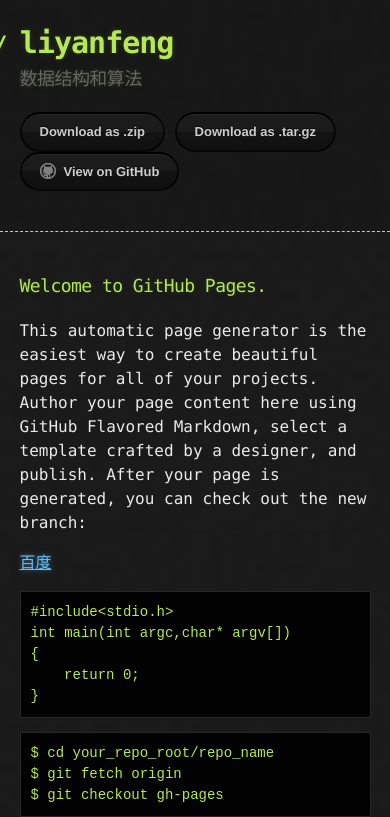
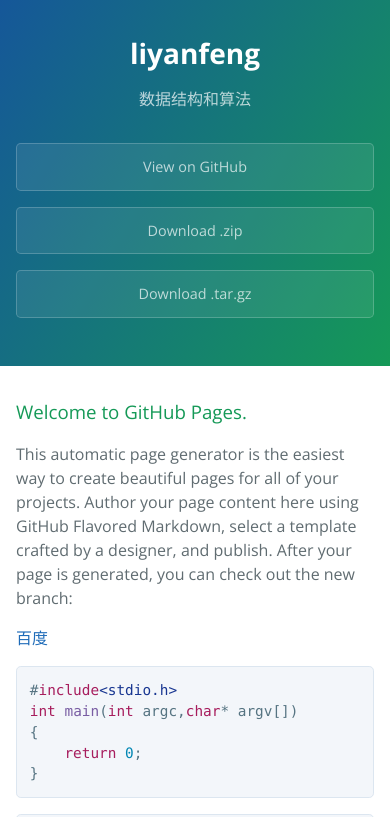
Before and after one commit to liyanfeng/suanfa, a plain HTML site: page index.html in a window 390 px wide. Shown: the top 817 px of the page. Drawn offline with nearby package versions, Linux system fonts and the light colour scheme.

Commit message:
Create gh-pages branch via GitHub

```diff
--- a/index.html
+++ b/index.html
@@ -1,34 +1,25 @@
 <!DOCTYPE html>
-<html>
+<html lang="en-us">
   <head>
-    <meta charset='utf-8'>
-    <meta http-equiv="X-UA-Compatible" content="chrome=1">
+    <meta charset="UTF-8">
+    <title>liyanfeng by liyanfeng</title>
+    <meta name="viewport" content="width=device-width, initial-scale=1">
+    <link rel="stylesheet" type="text/css" href="stylesheets/normalize.css" media="screen">
+    <link href='http://fonts.googleapis.com/css?family=Open+Sans:400,700' rel='stylesheet' type='text/css'>
+    <link rel="stylesheet" type="text/css" href="stylesheets/stylesheet.css" media="screen">
+    <link rel="stylesheet" type="text/css" href="stylesheets/github-light.css" media="screen">
+  </head>
+  <body>
+    <section class="page-header">
+      <h1 class="project-name">liyanfeng</h1>
+      <h2 class="project-tagline">数据结构和算法</h2>
+      <a href="https://github.com/liyanfeng/suanfa" class="btn">View on GitHub</a>
+      <a href="https://github.com/liyanfeng/suanfa/zipball/master" class="btn">Download .zip</a>
+      <a href="https://github.com/liyanfeng/suanfa/tarball/master" class="btn">Download .tar.gz</a>
+    </section>
 
-    <link rel="stylesheet" type="text/css" href="stylesheets/stylesheet.css" media="screen">
-    <link rel="stylesheet" type="text/css" href="stylesheets/pygment_trac.css" media="screen">
-    <link rel="stylesheet" type="text/css" href="stylesheets/print.css" media="print">
-
-    <title>liyanfeng by liyanfeng</title>
-  </head>
-
-  <body>
-
-    <header>
-      <div class="container">
-        <h1>liyanfeng</h1>
-        <h2>数据结构和算法</h2>
-
-        <section id="downloads">
-          <a href="https://github.com/liyanfeng/suanfa/zipball/master" class="btn">Download as .zip</a>
-          <a href="https://github.com/liyanfeng/suanfa/tarball/master" class="btn">Download as .tar.gz</a>
-          <a href="https://github.com/liyanfeng/suanfa" class="btn btn-github"><span class="icon"></span>View on GitHub</a>
-        </section>
-      </div>
-    </header>
-
-    <div class="container">
-      <section id="main_content">
-        <h3>
+    <section class="main-content">
+      <h3>
 <a id="welcome-to-github-pages" class="anchor" href="#welcome-to-github-pages" aria-hidden="true"><span class="octicon octicon-link"></span></a>Welcome to GitHub Pages.</h3>
 
 <p>This automatic page generator is the easiest way to create beautiful pages for all of your projects. Author your page content here using GitHub Flavored Markdown, select a template crafted by a designer, and publish. After your page is generated, you can check out the new branch:</p>
@@ -67,10 +58,16 @@
 <a id="support-or-contact" class="anchor" href="#support-or-contact" aria-hidden="true"><span class="octicon octicon-link"></span></a>Support or Contact</h3>
 
 <p>Having trouble with Pages? Check out the documentation at <a href="https://help.github.com/pages">https://help.github.com/pages</a> or contact <a href="mailto:support@github.com">support@github.com</a> and we’ll help you sort it out.</p>
-      </section>
-    </div>
 
-              <script type="text/javascript">
+      <footer class="site-footer">
+        <span class="site-footer-owner"><a href="https://github.com/liyanfeng/suanfa">liyanfeng</a> is maintained by <a href="https://github.com/liyanfeng">liyanfeng</a>.</span>
+
+        <span class="site-footer-credits">This page was generated by <a href="https://pages.github.com">GitHub Pages</a> using the <a href="https://github.com/jasonlong/cayman-theme">Cayman theme</a> by <a href="https://twitter.com/jasonlong">Jason Long</a>.</span>
+      </footer>
+
+    </section>
+
+            <script type="text/javascript">
             var gaJsHost = (("https:" == document.location.protocol) ? "https://ssl." : "http://www.");
             document.write(unescape("%3Cscript src='" + gaJsHost + "google-analytics.com/ga.js' type='text/javascript'%3E%3C/script%3E"));
           </script>
--- a/stylesheets/stylesheet.css
+++ b/stylesheets/stylesheet.css
@@ -1,247 +1,245 @@
+* {
+  box-sizing: border-box; }
+
 body {
+  padding: 0;
   margin: 0;
-  padding: 0;
-  background: #151515 url("../images/bkg.png") 0 0;
-  color: #eaeaea;
-  font: 16px;
+  font-family: "Open Sans", "Helvetica Neue", Helvetica, Arial, sans-serif;
+  font-size: 16px;
   line-height: 1.5;
-  font-family: Monaco, "Bitstream Vera Sans Mono", "Lucida Console", Terminal, monospace;
-}
+  color: #606c71; }
 
-/* General & 'Reset' Stuff */
-
-.container {
-  width: 90%;
-  max-width: 600px;
-  margin: 0 auto;
-}
-
-section {
-  display: block;
-  margin: 0 0 20px 0;
-}
-
-h1, h2, h3, h4, h5, h6 {
-  margin: 0 0 20px;
-}
-
-li {
-  line-height: 1.4 ;
-}
-
-/* Header, <header>
-   header   - container
-   h1       - project name
-   h2       - project description
-*/
-
-header {
-  background: rgba(0, 0, 0, 0.1);
-  width: 100%;
-  border-bottom: 1px dashed #b5e853;
-  padding: 20px 0;
-  margin: 0 0 40px 0;
-}
-
-header h1 {
-  font-size: 30px;
-  line-height: 1.5;
-  margin: 0 0 0 -40px;
-  font-weight: bold;
-  font-family: Monaco, "Bitstream Vera Sans Mono", "Lucida Console", Terminal, monospace;
-  color: #b5e853;
-  text-shadow: 0 1px 1px rgba(0, 0, 0, 0.1),
-               0 0 5px rgba(181, 232, 83, 0.1),
-               0 0 10px rgba(181, 232, 83, 0.1);
-  letter-spacing: -1px;
-  -webkit-font-smoothing: antialiased;
-}
-
-header h1:before {
-  content: "./ ";
-  font-size: 24px;
-}
-
-header h2 {
-  font-size: 18px;
-  font-weight: 300;
-  color: #666;
-}
-
-#downloads .btn {
-  display: inline-block;
-  text-align: center;
-  margin: 0;
-}
-
-/* Main Content
-*/
-
-#main_content {
-  width: 100%;
-  -webkit-font-smoothing: antialiased;
-}
-section img {
-  max-width: 100%
-}
-
-h1, h2, h3, h4, h5, h6 {
-  font-weight: normal;
-  font-family: Monaco, "Bitstream Vera Sans Mono", "Lucida Console", Terminal, monospace;
-  color: #b5e853;
-  letter-spacing: -0.03em;
-  text-shadow: 0 1px 1px rgba(0, 0, 0, 0.1),
-               0 0 5px rgba(181, 232, 83, 0.1),
-               0 0 10px rgba(181, 232, 83, 0.1);
-}
-
-#main_content h1 {
-  font-size: 30px;
-}
-
-#main_content h2 {
-  font-size: 24px;
-}
-
-#main_content h3 {
-  font-size: 18px;
-}
-
-#main_content h4 {
-  font-size: 14px;
-}
-
-#main_content h5 {
-  font-size: 12px;
-  text-transform: uppercase;
-  margin: 0 0 5px 0;
-}
-
-#main_content h6 {
-  font-size: 12px;
-  text-transform: uppercase;
-  color: #999;
-  margin: 0 0 5px 0;
-}
-
-dt {
-  font-style: italic;
-  font-weight: bold;
-}
-
-ul li {
-  list-style: none;
-}
-
-ul li:before {
-  content: ">>";
-  font-family: Monaco, "Bitstream Vera Sans Mono", "Lucida Console", Terminal, monospace;
-  font-size: 13px;
-  color: #b5e853;
-  margin-left: -37px;
-  margin-right: 21px;
-  line-height: 16px;
-}
-
-blockquote {
-  color: #aaa;
-  padding-left: 10px;
-  border-left: 1px dotted #666;
-}
-
-pre {
-  background: rgba(0, 0, 0, 0.9);
-  border: 1px solid rgba(255, 255, 255, 0.15);
-  padding: 10px;
-  font-size: 14px;
-  color: #b5e853;
-  border-radius: 2px;
-  -moz-border-radius: 2px;
-  -webkit-border-radius: 2px;
-  text-wrap: normal;
-  overflow: auto;
-  overflow-y: hidden;
-}
-
-table {
-  width: 100%;
-  margin: 0 0 20px 0;
-}
-
-th {
-  text-align: left;
-  border-bottom: 1px dashed #b5e853;
-  padding: 5px 10px;
-}
-
-td {
-  padding: 5px 10px;
-}
-
-hr {
-  height: 0;
-  border: 0;
-  border-bottom: 1px dashed #b5e853;
-  color: #b5e853;
-}
-
-/* Buttons
-*/
+a {
+  color: #1e6bb8;
+  text-decoration: none; }
+  a:hover {
+    text-decoration: underline; }
 
 .btn {
   display: inline-block;
-  background: -webkit-linear-gradient(top, rgba(40, 40, 40, 0.3), rgba(35, 35, 35, 0.3) 50%, rgba(10, 10, 10, 0.3) 50%, rgba(0, 0, 0, 0.3));
-  padding: 8px 18px;
-  border-radius: 50px;
-  border: 2px solid rgba(0, 0, 0, 0.7);
-  border-bottom: 2px solid rgba(0, 0, 0, 0.7);
-  border-top: 2px solid rgba(0, 0, 0, 1);
-  color: rgba(255, 255, 255, 0.8);
-  font-family: Helvetica, Arial, sans-serif;
-  font-weight: bold;
-  font-size: 13px;
-  text-decoration: none;
-  text-shadow: 0 -1px 0 rgba(0, 0, 0, 0.75);
-  box-shadow: inset 0 1px 0 rgba(255, 255, 255, 0.05);
-}
+  margin-bottom: 1rem;
+  color: rgba(255, 255, 255, 0.7);
+  background-color: rgba(255, 255, 255, 0.08);
+  border-color: rgba(255, 255, 255, 0.2);
+  border-style: solid;
+  border-width: 1px;
+  border-radius: 0.3rem;
+  transition: color 0.2s, background-color 0.2s, border-color 0.2s; }
+  .btn + .btn {
+    margin-left: 1rem; }
 
 .btn:hover {
-  background: -webkit-linear-gradient(top, rgba(40, 40, 40, 0.6), rgba(35, 35, 35, 0.6) 50%, rgba(10, 10, 10, 0.8) 50%, rgba(0, 0, 0, 0.8));
-}
+  color: rgba(255, 255, 255, 0.8);
+  text-decoration: none;
+  background-color: rgba(255, 255, 255, 0.2);
+  border-color: rgba(255, 255, 255, 0.3); }
 
-.btn .icon {
-  display: inline-block;
-  width: 16px;
-  height: 16px;
-  margin: 1px 8px 0 0;
-  float: left;
-}
+@media screen and (min-width: 64em) {
+  .btn {
+    padding: 0.75rem 1rem; } }
 
-.btn-github .icon {
-  opacity: 0.6;
-  background: url("../images/blacktocat.png") 0 0 no-repeat;
-}
+@media screen and (min-width: 42em) and (max-width: 64em) {
+  .btn {
+    padding: 0.6rem 0.9rem;
+    font-size: 0.9rem; } }
 
-/* Links
-   a, a:hover, a:visited
-*/
+@media screen and (max-width: 42em) {
+  .btn {
+    display: block;
+    width: 100%;
+    padding: 0.75rem;
+    font-size: 0.9rem; }
+    .btn + .btn {
+      margin-top: 1rem;
+      margin-left: 0; } }
 
-a {
-  color: #63c0f5;
-  text-shadow: 0 0 5px rgba(104, 182, 255, 0.5);
-}
+.page-header {
+  color: #fff;
+  text-align: center;
+  background-color: #159957;
+  background-image: linear-gradient(120deg, #155799, #159957); }
 
-/* Clearfix */
+@media screen and (min-width: 64em) {
+  .page-header {
+    padding: 5rem 6rem; } }
 
-.cf:before, .cf:after {
-  content:"";
-  display:table;
-}
+@media screen and (min-width: 42em) and (max-width: 64em) {
+  .page-header {
+    padding: 3rem 4rem; } }
 
-.cf:after {
-  clear:both;
-}
+@media screen and (max-width: 42em) {
+  .page-header {
+    padding: 2rem 1rem; } }
 
-.cf {
-  zoom:1;
-}
+.project-name {
+  margin-top: 0;
+  margin-bottom: 0.1rem; }
+
+@media screen and (min-width: 64em) {
+  .project-name {
+    font-size: 3.25rem; } }
+
+@media screen and (min-width: 42em) and (max-width: 64em) {
+  .project-name {
+    font-size: 2.25rem; } }
+
+@media screen and (max-width: 42em) {
+  .project-name {
+    font-size: 1.75rem; } }
+
+.project-tagline {
+  margin-bottom: 2rem;
+  font-weight: normal;
+  opacity: 0.7; }
+
+@media screen and (min-width: 64em) {
+  .project-tagline {
+    font-size: 1.25rem; } }
+
+@media screen and (min-width: 42em) and (max-width: 64em) {
+  .project-tagline {
+    font-size: 1.15rem; } }
+
+@media screen and (max-width: 42em) {
+  .project-tagline {
+    font-size: 1rem; } }
+
+.main-content :first-child {
+  margin-top: 0; }
+.main-content img {
+  max-width: 100%; }
+.main-content h1, .main-content h2, .main-content h3, .main-content h4, .main-content h5, .main-content h6 {
+  margin-top: 2rem;
+  margin-bottom: 1rem;
+  font-weight: normal;
+  color: #159957; }
+.main-content p {
+  margin-bottom: 1em; }
+.main-content code {
+  padding: 2px 4px;
+  font-family: Consolas, "Liberation Mono", Menlo, Courier, monospace;
+  font-size: 0.9rem;
+  color: #383e41;
+  background-color: #f3f6fa;
+  border-radius: 0.3rem; }
+.main-content pre {
+  padding: 0.8rem;
+  margin-top: 0;
+  margin-bottom: 1rem;
+  font: 1rem Consolas, "Liberation Mono", Menlo, Courier, monospace;
+  color: #567482;
+  word-wrap: normal;
+  background-color: #f3f6fa;
+  border: solid 1px #dce6f0;
+  border-radius: 0.3rem; }
+  .main-content pre > code {
+    padding: 0;
+    margin: 0;
+    font-size: 0.9rem;
+    color: #567482;
+    word-break: normal;
+    white-space: pre;
+    background: transparent;
+    border: 0; }
+.main-content .highlight {
+  margin-bottom: 1rem; }
+  .main-content .highlight pre {
+    margin-bottom: 0;
+    word-break: normal; }
+.main-content .highlight pre, .main-content pre {
+  padding: 0.8rem;
+  overflow: auto;
+  font-size: 0.9rem;
+  line-height: 1.45;
+  border-radius: 0.3rem; }
+.main-content pre code, .main-content pre tt {
+  display: inline;
+  max-width: initial;
+  padding: 0;
+  margin: 0;
+  overflow: initial;
+  line-height: inherit;
+  word-wrap: normal;
+  background-color: transparent;
+  border: 0; }
+  .main-content pre code:before, .main-content pre code:after, .main-content pre tt:before, .main-content pre tt:after {
+    content: normal; }
+.main-content ul, .main-content ol {
+  margin-top: 0; }
+.main-content blockquote {
+  padding: 0 1rem;
+  margin-left: 0;
+  color: #819198;
+  border-left: 0.3rem solid #dce6f0; }
+  .main-content blockquote > :first-child {
+    margin-top: 0; }
+  .main-content blockquote > :last-child {
+    margin-bottom: 0; }
+.main-content table {
+  display: block;
+  width: 100%;
+  overflow: auto;
+  word-break: normal;
+  word-break: keep-all; }
+  .main-content table th {
+    font-weight: bold; }
+  .main-content table th, .main-content table td {
+    padding: 0.5rem 1rem;
+    border: 1px solid #e9ebec; }
+.main-content dl {
+  padding: 0; }
+  .main-content dl dt {
+    padding: 0;
+    margin-top: 1rem;
+    font-size: 1rem;
+    font-weight: bold; }
+  .main-content dl dd {
+    padding: 0;
+    margin-bottom: 1rem; }
+.main-content hr {
+  height: 2px;
+  padding: 0;
+  margin: 1rem 0;
+  background-color: #eff0f1;
+  border: 0; }
+
+@media screen and (min-width: 64em) {
+  .main-content {
+    max-width: 64rem;
+    padding: 2rem 6rem;
+    margin: 0 auto;
+    font-size: 1.1rem; } }
+
+@media screen and (min-width: 42em) and (max-width: 64em) {
+  .main-content {
+    padding: 2rem 4rem;
+    font-size: 1.1rem; } }
+
+@media screen and (max-width: 42em) {
+  .main-content {
+    padding: 2rem 1rem;
+    font-size: 1rem; } }
+
+.site-footer {
+  padding-top: 2rem;
+  margin-top: 2rem;
+  border-top: solid 1px #eff0f1; }
+
+.site-footer-owner {
+  display: block;
+  font-weight: bold; }
+
+.site-footer-credits {
+  color: #819198; }
+
+@media screen and (min-width: 64em) {
+  .site-footer {
+    font-size: 1rem; } }
+
+@media screen and (min-width: 42em) and (max-width: 64em) {
+  .site-footer {
+    font-size: 1rem; } }
+
+@media screen and (max-width: 42em) {
+  .site-footer {
+    font-size: 0.9rem; } }
```
